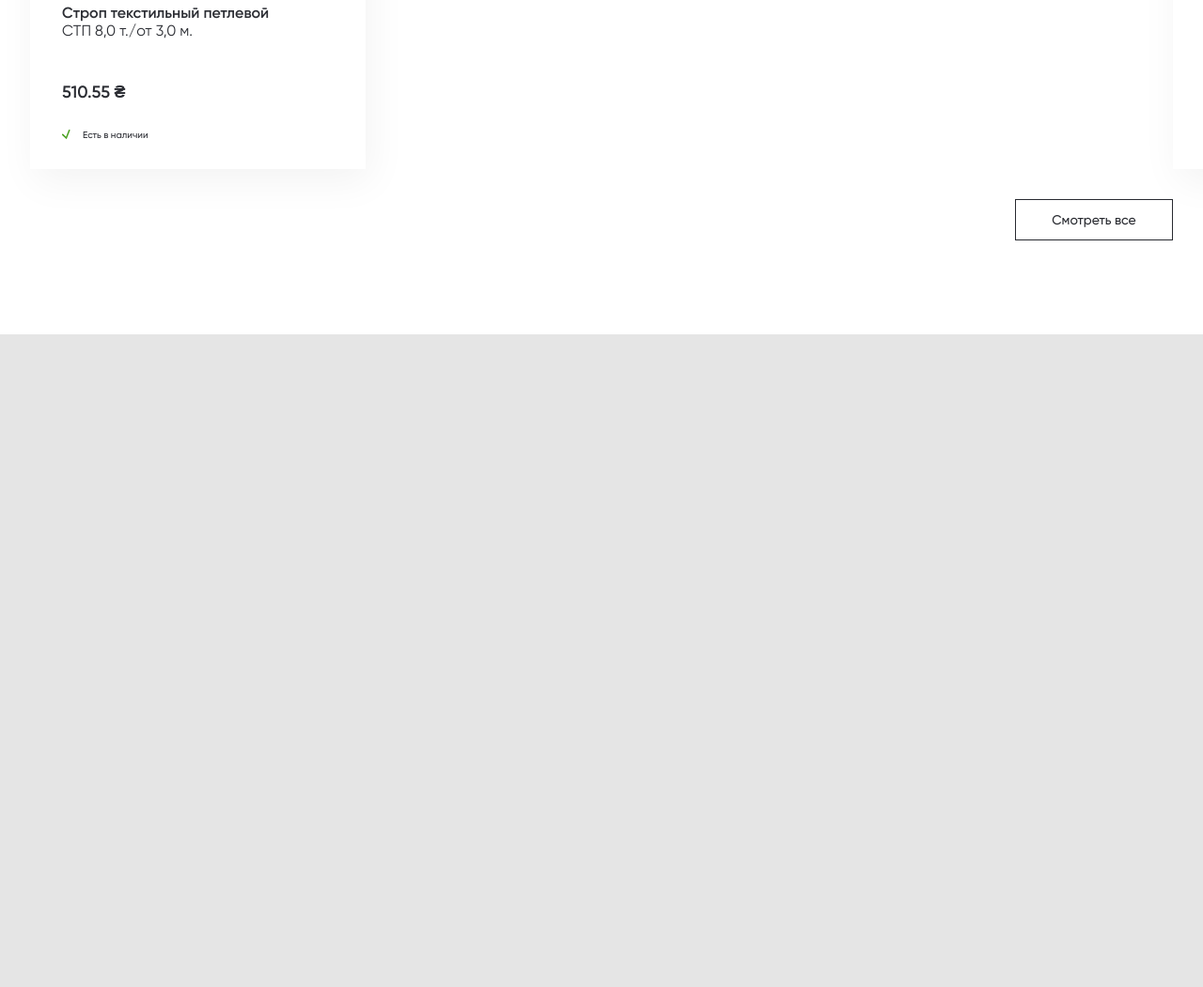
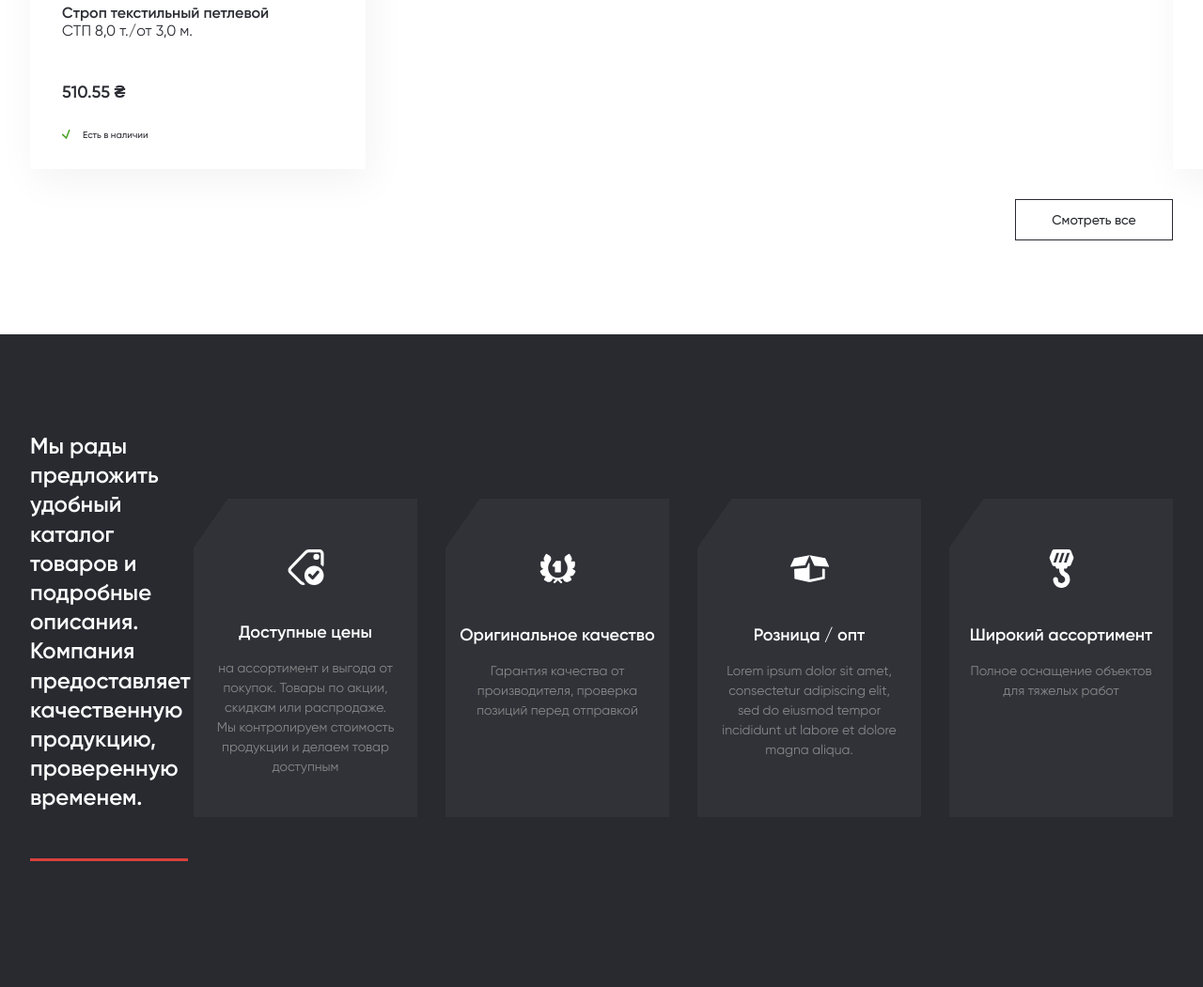
Before and after one commit to Maksym-Rozhko/optmarket, a plain HTML site: page source/index.html in a window 1280 px wide. Shown: the part 2291-3342 px from the top of the page at 94% size. Before the commit the page ends 2647 px from the top, so only its background shows below. Drawn offline with nearby package versions, Linux system fonts and the light colour scheme; files that its build step writes are made by us from their sources.

Commit message:
feat: info block

```diff
--- a/source/index.html
+++ b/source/index.html
@@ -576,6 +576,64 @@
             </div>
         </div>
     </section>
+    <div class="info-block">
+        <div class="wrapper">
+            <div class="info-block__container">
+                <p class="info-block__text">
+                    Мы рады предложить удобный каталог товаров и подробные описания.
+                    Компания предоставляет качественную продукцию, проверенную временем.
+                </p>
+                <div class="info-block__items">
+                    <div class="info-block__item">
+                        <svg class="icon">
+                            <use href="images/sprites.svg#approved"></use>
+                        </svg>
+                        <h4 class="info-block__title">
+                            Доступные цены
+                        </h4>
+                        <p class="info-block__descript">
+                            на ассортимент и выгода от покупок. Товары по акции, скидкам или распродаже.
+                            Мы контролируем стоимость продукции и делаем товар доступным
+                        </p>
+                    </div>
+                    <div class="info-block__item">
+                        <svg class="icon">
+                            <use href="images/sprites.svg#best-seller"></use>
+                        </svg>
+                        <h4 class="info-block__title">
+                            Оригинальное качество
+                        </h4>
+                        <p class="info-block__descript">
+                            Гарантия качества от производителя, проверка позиций перед отправкой
+                        </p>
+                    </div>
+                    <div class="info-block__item">
+                        <svg class="icon">
+                            <use href="images/sprites.svg#delivery-package"></use>
+                        </svg>
+                        <h4 class="info-block__title">
+                            Розница / опт
+                        </h4>
+                        <p class="info-block__descript">
+                            Lorem ipsum dolor sit amet, consectetur adipiscing elit,
+                            sed do eiusmod tempor incididunt ut labore et dolore magna aliqua.
+                        </p>
+                    </div>
+                    <div class="info-block__item">
+                        <svg class="icon">
+                            <use href="images/sprites.svg#hook"></use>
+                        </svg>
+                        <h4 class="info-block__title">
+                            Широкий ассортимент
+                        </h4>
+                        <p class="info-block__descript">
+                            Полное оснащение объектов для тяжелых работ
+                        </p>
+                    </div>
+                </div>
+            </div>
+        </div>
+    </div>
     <script src="https://unpkg.com/swiper/swiper-bundle.min.js"></script>
 </body>
 </html>
--- a/source/sass/_home.scss
+++ b/source/sass/_home.scss
@@ -427,3 +427,98 @@
         }
     }
 }
+
+.info-block {
+    background: #282A30;
+    padding-top: 104px;
+    padding-bottom: 110px;
+    position: relative;
+
+    &__container {
+        display: flex;
+        align-items: center;
+        justify-content: space-between;
+    }
+
+    &__text {
+        font-weight: 600;
+        font-size: 24px;
+        line-height: 130%;
+        color: #FFFFFF;
+        margin-top: 0;
+        margin-block-start: 0;
+        max-width: 411px;
+        width: 100%;
+        padding-bottom: 51px;
+        position: relative;
+
+        &::after {
+            content: "";
+            position: absolute;
+            border-bottom: 3px solid #D7423B;
+            width: 168px;
+            height: 3px;
+            bottom: 0;
+            left: 0;
+        }
+    }
+
+    &__items {
+        display: flex;
+        column-gap: 30px;
+    }
+
+    &__item {
+        display: flex;
+        flex-direction: column;
+        align-items: center;
+        min-width: 238px;
+        max-width: 238px;
+        width: 100%;
+        height: 339px;
+        padding-top: 54px;
+        padding-left: 13px;
+        padding-right: 13px;
+        padding-bottom: 43px;
+        background: linear-gradient(125deg, transparent 30px,rgba(255, 255, 255, .04) 0);
+        transition: all ease-in-out .4s;
+
+        .icon {
+            width: 41px;
+            height: 41px;
+            fill: #fff;
+        }
+
+        &:hover {
+            background: linear-gradient(125deg, transparent 30px, rgba(255, 255, 255, .9) 0);
+
+            .icon {
+                fill: #282A30;
+            }
+
+            .info-block__title {
+                color: #282A30;
+            }
+        }
+    }
+
+    &__title {
+        font-weight: 600;
+        font-size: 18px;
+        line-height: 150%;
+        text-align: center;
+        color: #FFFFFF;
+        margin-top: 37px;
+        margin-bottom: 14px;
+    }
+
+    &__descript {
+        font-size: 14px;
+        line-height: 150%;
+        text-align: center;
+        color: #878787;
+        margin-top: 0;
+        margin-bottom: 0;
+        max-width: 195px;
+    }
+}
```
